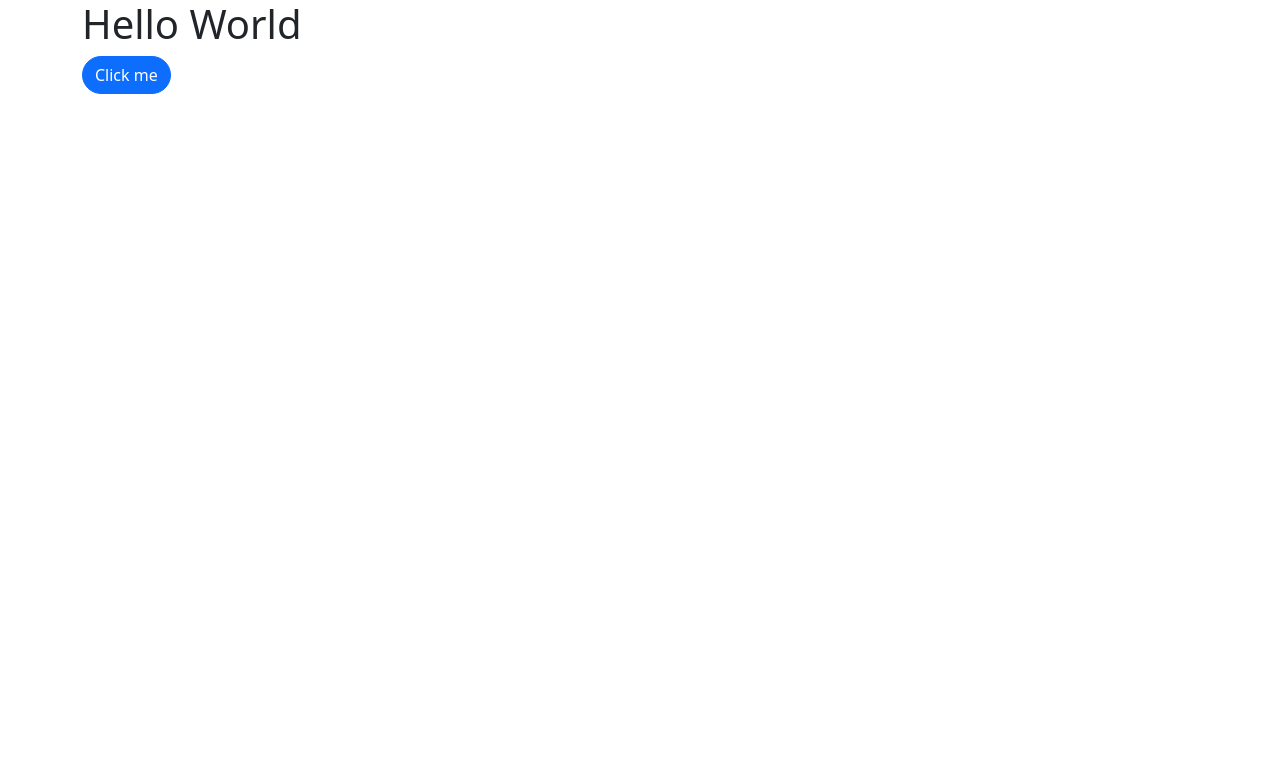
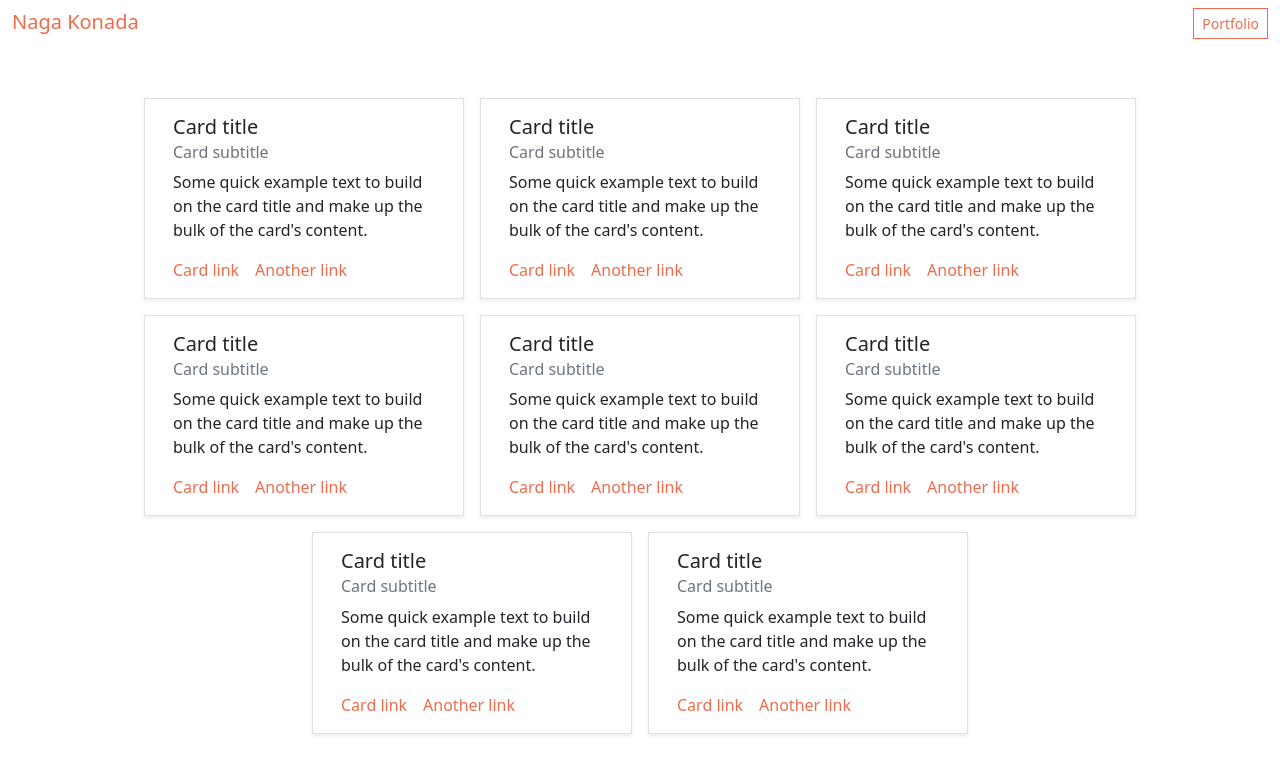
Before and after one commit to ChaituKNag/blog.nagakonada.com, a Gatsby site: page / in a window 1280 px wide. Built offline with nearby package versions, Linux system fonts and the light colour scheme; Gatsby itself is replaced by a stand-in of ours.

Commit message:
feat: Playing with bootstrap - primary & secondary colors changed - some variables overridden - card component created

```diff
--- /dev/null
+++ b/src/components/Card.js
@@ -0,0 +1,17 @@
+import React from 'react'
+
+const Card = () => {
+    return (
+        <div className="card m-2 col-12 col-sm-5 col-lg-3 shadow-sm">
+          <div className="card-body">
+            <h5 className="card-title">Card title</h5>
+            <h6 className="card-subtitle mb-2 text-muted">Card subtitle</h6>
+            <p className="card-text">Some quick example text to build on the card title and make up the bulk of the card's content.</p>
+            <a href="#" className="card-link text-decoration-none">Card link</a>
+            <a href="#" className="card-link text-decoration-none">Another link</a>
+          </div>
+        </div>
+    )
+}
+
+export default Card
--- a/src/pages/index.js
+++ b/src/pages/index.js
@@ -1,15 +1,29 @@
+import { Link } from "gatsby"
 import * as React from "react"
+import Card from "../components/Card"
 
 // markup
 const IndexPage = () => {
   return (
-    <main className="container">
-      <header className="row">
-        <nav className="col">
-          <h1>Hello World</h1>
-          <button className="btn btn-primary rounded rounded-pill">Click me</button>
+    <main className="container-fluid my-2">
+      <header className="mb-5">
+        <nav className="col d-flex align-items-baseline justify-content-between">
+          <h1 className="fs-5 d-inline-block">
+            <Link to="/" className="text-decoration-none">Naga Konada</Link>
+          </h1>
+          <button className="btn btn-outline-primary btn-sm">Portfolio</button>
         </nav>
       </header>
+      <section className="row justify-content-center px-2 px-sm-0">
+        <Card />
+        <Card />
+        <Card />
+        <Card />
+        <Card />
+        <Card />
+        <Card />
+        <Card />
+      </section>
     </main>
   )
 }
--- a/src/styles.scss
+++ b/src/styles.scss
@@ -1,5 +1,10 @@
 // Custom.scss
 // Option A: Include all of Bootstrap
+$enable-rounded: false;
+$enable-transitions: false;
+$enable-button-pointers: false;
+$primary: #ee6c4d;
+$secondary: #7b2cbf;
 
 // Include any default variable overrides here (though functions won't be available)
 
```
